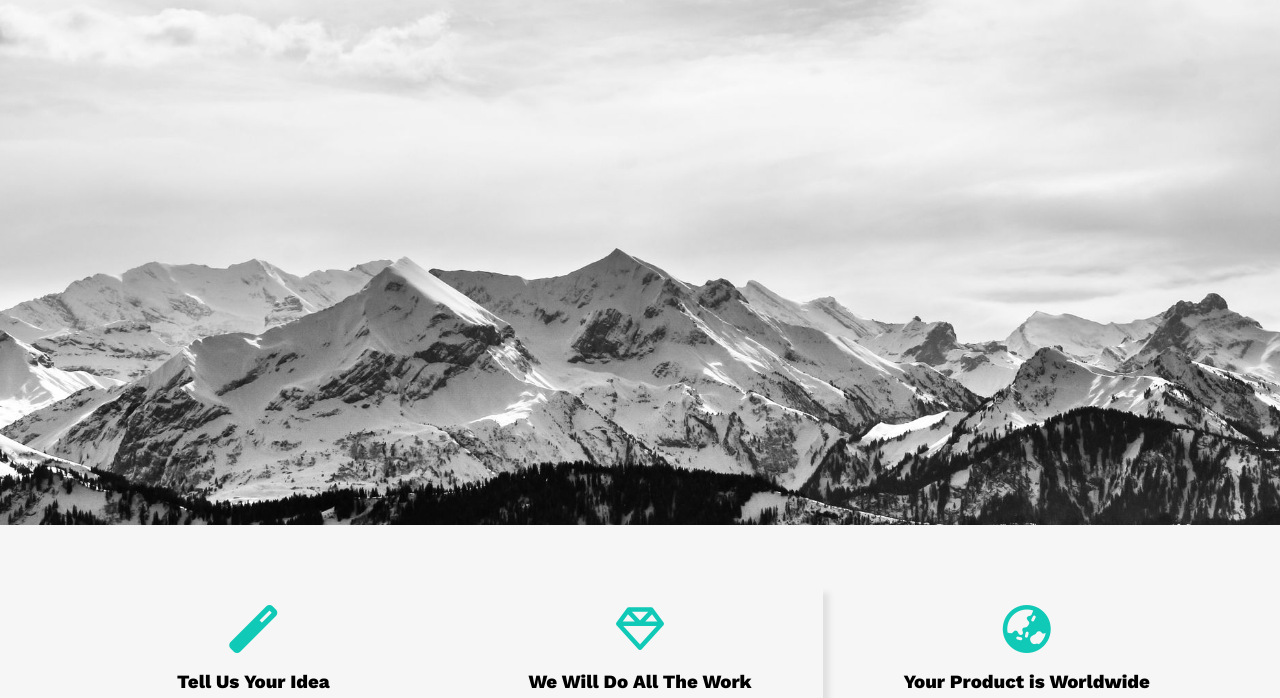
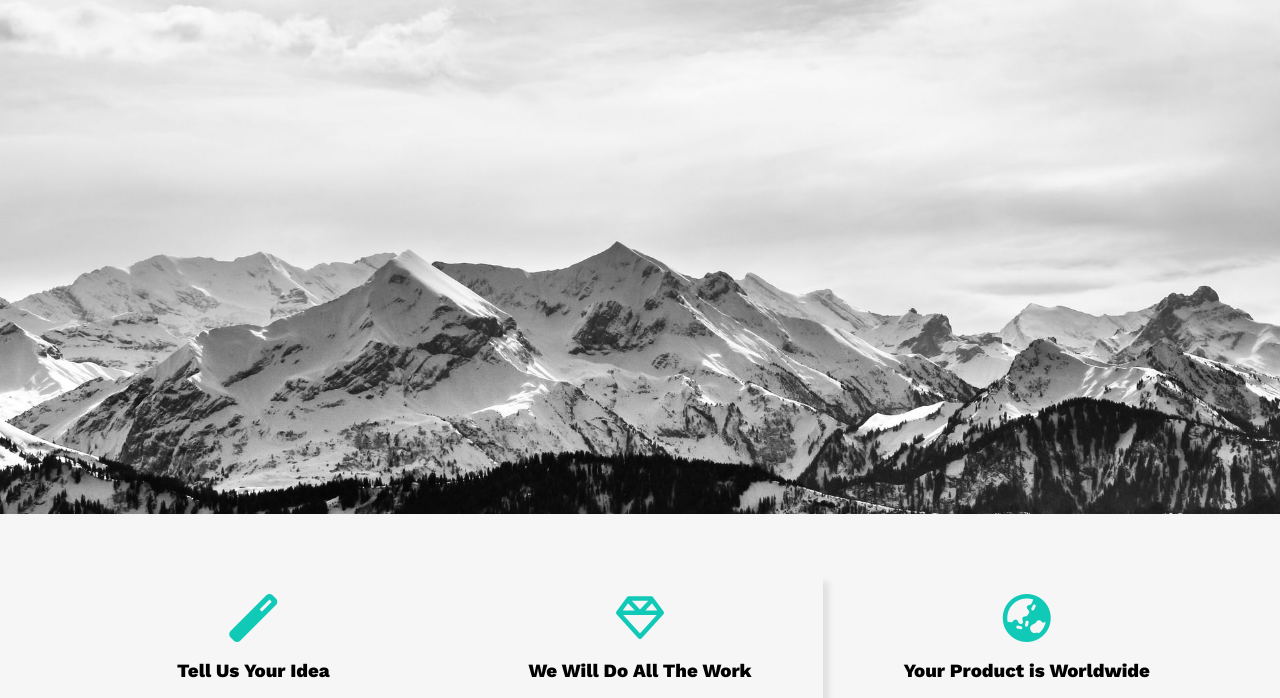
Before and after one commit to Mohammed-Zwam/Leon-Template-1, a plain HTML site: page index.html in a window 1280 px wide. Shown: the part 285-983 px from the top of the page. Drawn offline with nearby package versions, Linux system fonts and the light colour scheme; a web font is replaced by a local one.

Commit message:
Template 1 | Last Update

```diff
--- a/CSS Files/style.css
+++ b/CSS Files/style.css
@@ -289,10 +289,20 @@ html {
 .landing {
     background-image: url(../Images/landing.jpg);
     background-position: bottom;
-    height: calc(100vh - 60px);
+    height: calc(100vh - 71px);
     position: relative;
     background-size: cover;
 
+}
+
+.landing::before {
+    content: "";
+    width: 100%;
+    height: 2px;
+    background-color: white;
+    position: absolute;
+    top: 0;
+    left: 0;
 }
 
 .landing .intro-text {
@@ -302,7 +312,6 @@ html {
     transform: translate(-50%);
     width: 330px;
     max-width: 100%;
-
 }
 
 .landing .intro-text h1 {
```
